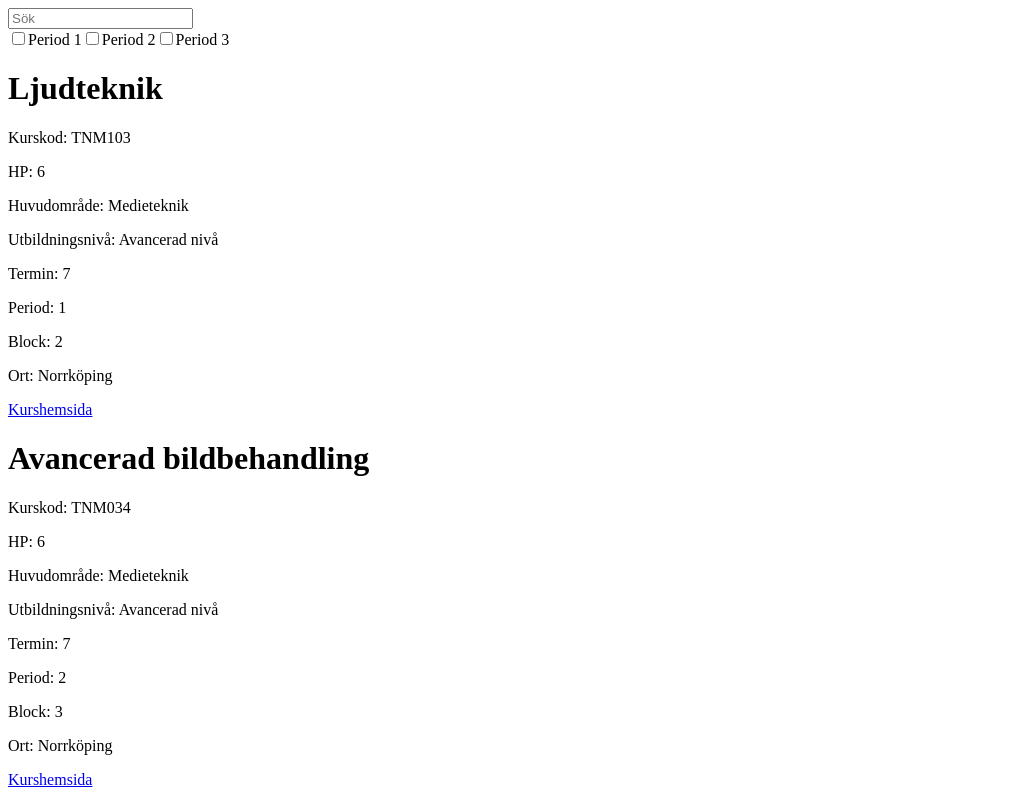
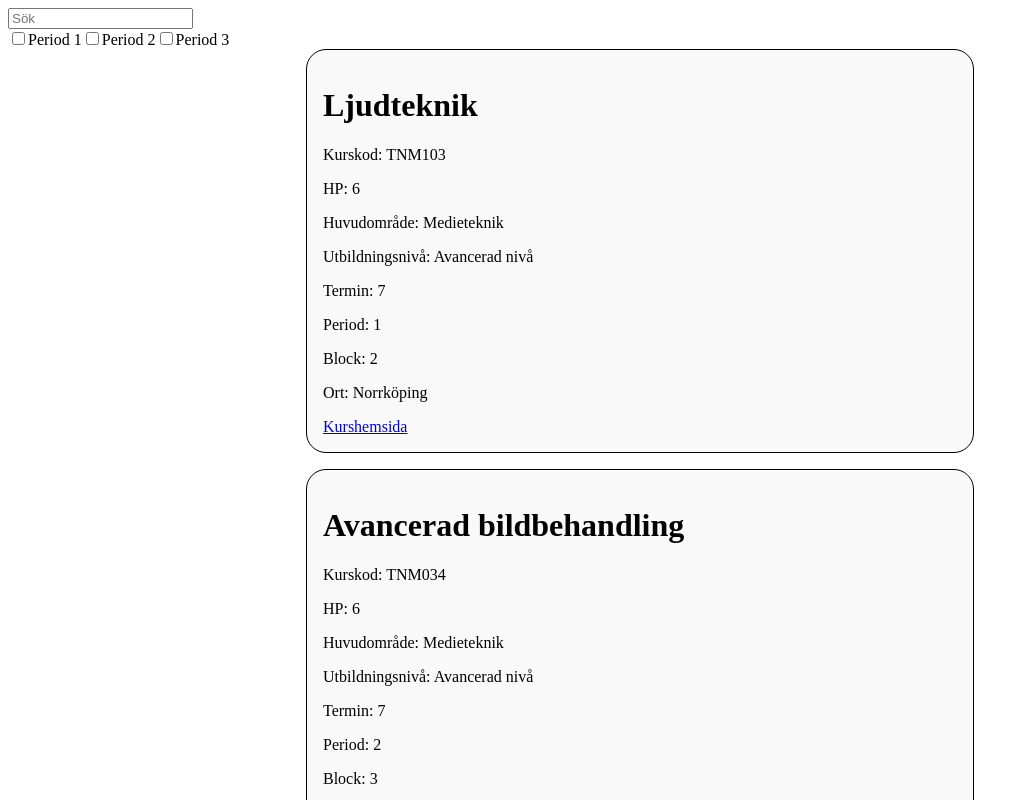
Before and after one commit to jronnefalk/lithe_val, a React (Create React App) app: page / in a window 1280 px wide. Shown: the top 800 px of the page, without its empty margins (0-1029 px from the left). Built offline with nearby package versions, Linux system fonts and the light colour scheme.

Commit message:
Kurser uppdatering

```diff
--- a/src/App.js
+++ b/src/App.js
@@ -14,6 +14,10 @@ import Signup from "./components/Signup";
 import Kurs from "./components/Kurs";
 import Filters from "./components/Filters";
 
+//Kurser
+
+import "./design/kurser.css";
+
 function App() {
   const [query, setQuery] = useState("");
   const filteredKurser = filterKurser(kurser, query);
@@ -29,10 +33,13 @@ function App() {
           <Filters />
         </div>
       </div>
-      {filteredKurser.map((el) => (
+      <div className="container">
+       {filteredKurser.map((el) => (
+        <div className="course-container">
         <Kurs kursdata={el} />
-      ))}
-
+        </div>
+        ))}
+      </div>
       <Signup />
     </div>
   );
--- a/src/design/kurser.css
+++ b/src/design/kurser.css
@@ -0,0 +1,24 @@
+
+
+.container {
+    display: flex;
+    flex-direction: column;
+    width: 700px;
+    margin: auto;
+
+}
+
+
+.course-container {
+    background-color: #f9f9f9;
+    margin: 0 16px 16px;
+    padding: 16px;
+    position: relative;
+    border: 0.5px solid black;
+    border-radius: 20px;
+
+}
+
+.header-info {
+
+}
```
Also changed, not shown: 1 other file (tests, documents, lock files or other folders).
